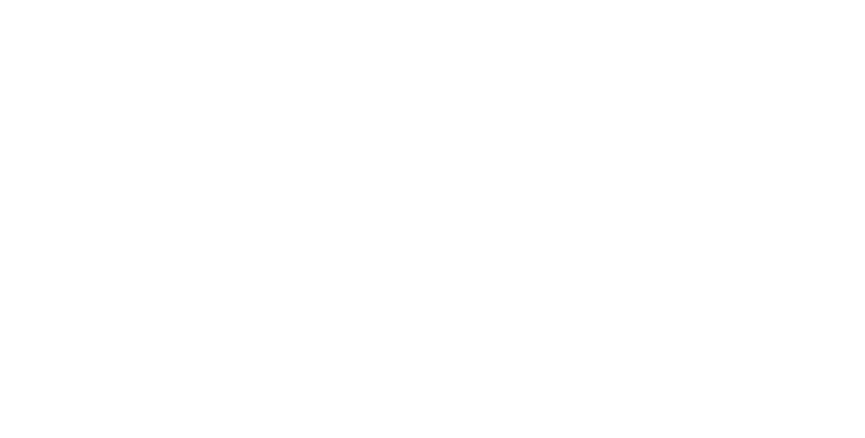
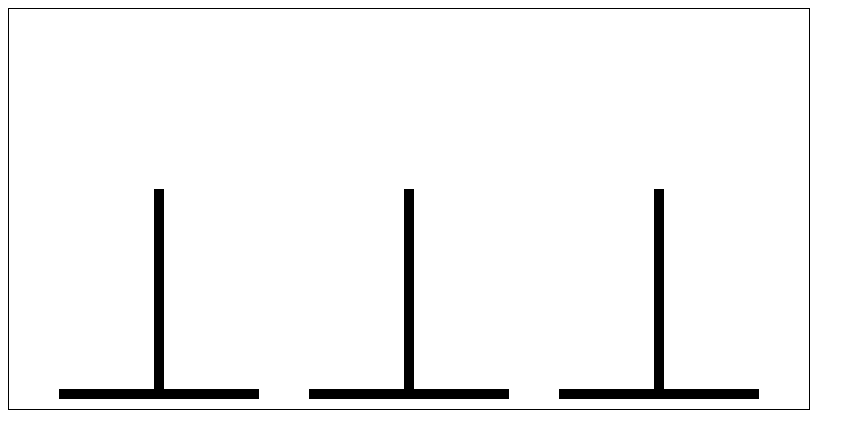
Before and after one commit to nd-0r/TowersOfHanoi, a plain HTML site: page index.html in a window 1280 px wide. Shown: the whole page, without its empty margins (0-865 px from the left). Drawn offline with Linux system fonts and the light colour scheme.

Commit message:
Make rods

```diff
--- a/index.html
+++ b/index.html
@@ -5,5 +5,7 @@
   <script src="toh.js"></script>
 </head>
 <html>
-  <canvas id="toh"></canvas>
+  <body onload="init();">
+    <canvas style="border: 1px solid #000000;" id="toh" width="800" height="400"></canvas>
+  </body>
 </html>
--- a/main.css
+++ b/main.css
@@ -0,0 +1,4 @@
+#toh {
+  width: 800px;
+  height: 400px;
+}
--- a/toh.js
+++ b/toh.js
@@ -0,0 +1,69 @@
+var canvas;
+var offset_x;
+var offset_y;
+var width;
+var height;
+var ctx;
+var towers = [[], [], []];
+var num_moves;
+var num_disks;
+
+const kLineWidth = 10;
+
+
+function init() {
+  window.addEventListener('mousedown', this.handleUIEvent, false);
+  window.addEventListener('mouseup', this.handleUIEvent, false);
+  window.addEventListener('touchmove', this.handleUIEvent, false);
+  canvas = document.getElementById('toh');
+  width = canvas.width;
+  height = canvas.height;
+  offset_x = canvas.offsetLeft;
+  offset_y = canvas.offsetTop;
+  ctx = canvas.getContext('2d');
+
+  // for (let i = 0; i < num_disks; i++) {
+  //   towers[0].push({
+  //     index: i,
+  //     x: asdf,
+  //     y: asdf,
+  //     width: asdf,
+  //     height: asdf,
+  //   });
+  // }
+
+  draw();
+}
+
+function draw() {
+  ctx.clearRect(0, 0, width, height);
+  drawRods();
+}
+
+function drawRods() {
+  ctx.fillStyle = '#000000';
+  const kBaseWidth = width / 4;
+  const kBaseSeparator = width / 16;
+  const kRodHeight = height / 2;
+
+  for (let i = 0; i < 3; i++) {
+    var pos_x = (i + 1) * kBaseSeparator + i * kBaseWidth
+    ctx.fillRect(
+      pos_x,
+      height - 2 * kLineWidth,
+      kBaseWidth,
+      kLineWidth
+    );
+    ctx.fillRect(
+      pos_x + (kBaseWidth / 2) - (kLineWidth / 2),
+      height - 2 * kLineWidth - kRodHeight,
+      kLineWidth,
+      kRodHeight
+    )
+  }
+
+}
+
+function handleUIEvent(e) {
+
+}
```
